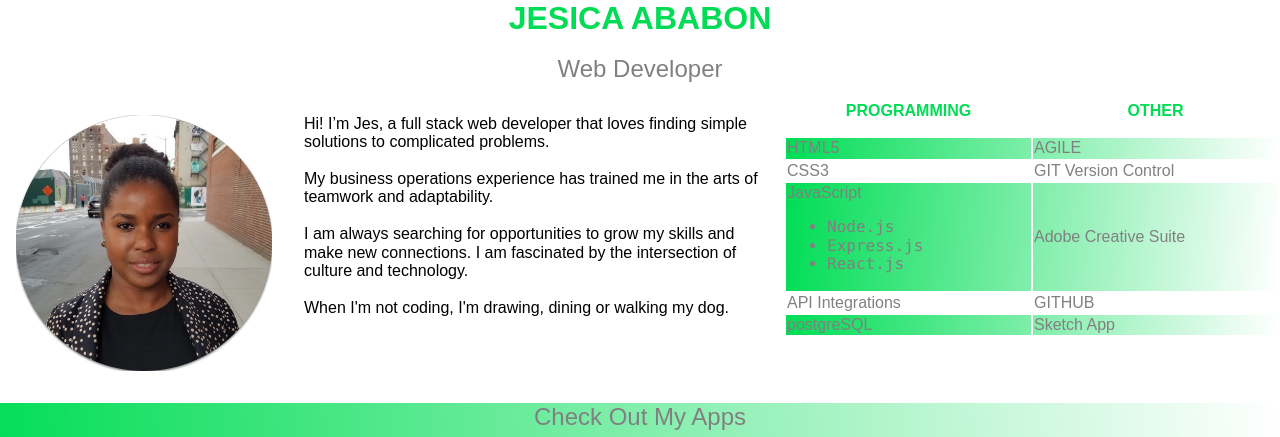
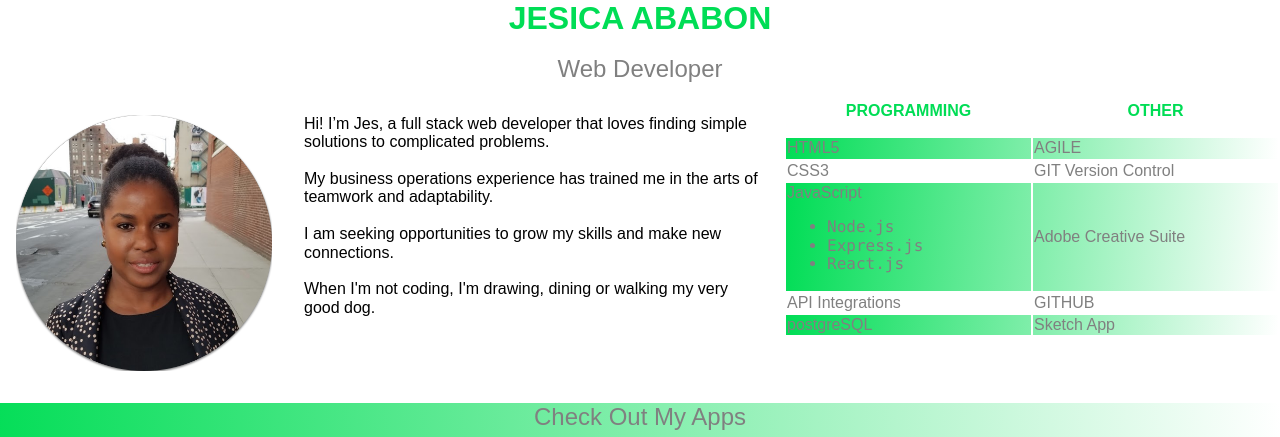
Before and after one commit to jesababon/jesicaAbabon, a React (Create React App) app: page / in a window 1280 px wide. Shown: the top 437 px of the page. Built offline with nearby package versions, Linux system fonts and the light colour scheme.

Commit message:
small edit to test deploy

```diff
--- a/src/Bio.js
+++ b/src/Bio.js
@@ -15,12 +15,11 @@ class Bio extends Component {
 					teamwork and adaptability.
 					<br />
 					<br />
-					I am always searching for opportunities to grow my skills and make new
-					connections. I am fascinated by the intersection of culture and
-					technology.
+					I am seeking opportunities to grow my skills and make new
+					connections.
 					<br />
 					<br />
-					When I'm not coding, I'm drawing, dining or walking my dog.
+					When I'm not coding, I'm drawing, dining or walking my very good dog.
 				</div>
 				<div className="experience">
 						<table>
```
